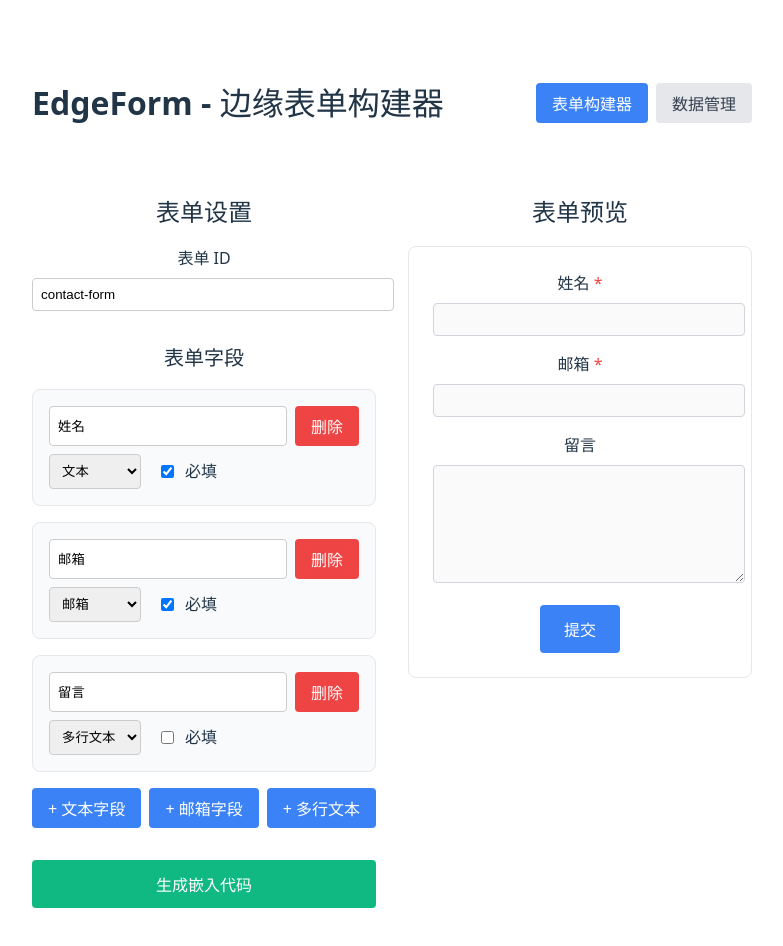
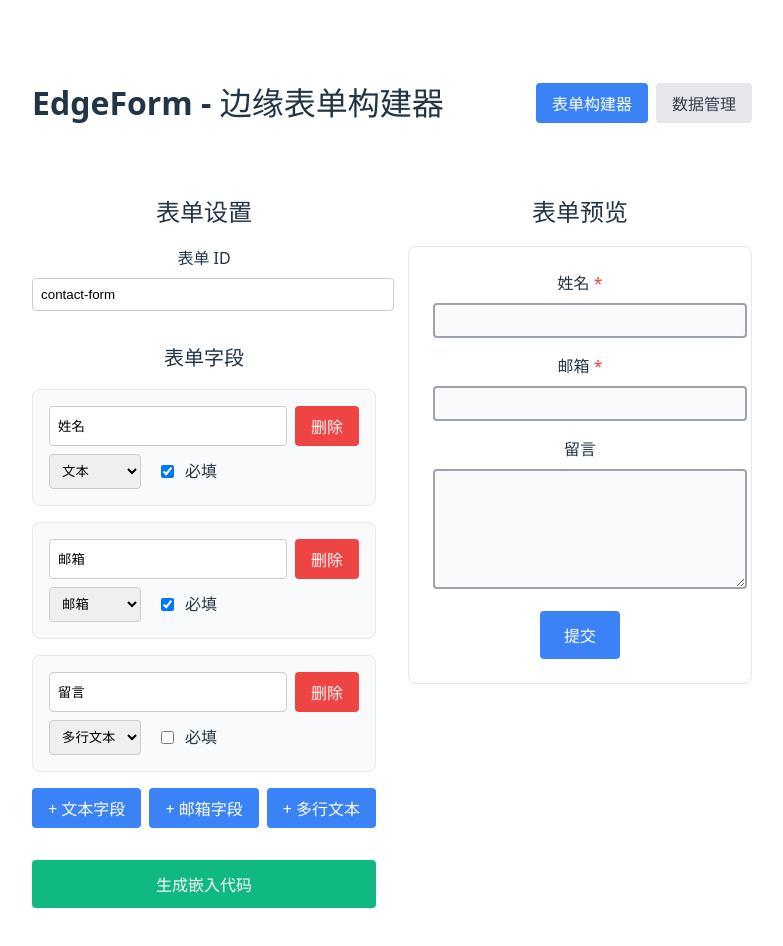
Before and after one commit to nike022/edge-form, a React (Vite) app: page / in a window 1280 px wide. Shown: the top 946 px of the page, without its empty margins (248-1031 px from the left). Built offline with nearby package versions, Linux system fonts and the light colour scheme.

Commit message:
更新 App.tsx

```diff
--- a/src/App.tsx
+++ b/src/App.tsx
@@ -261,13 +261,13 @@ function App() {
                 </label>
                 {field.type === 'textarea' ? (
                   <textarea
-                    style={{ width: '100%', padding: '0.5rem', border: '1px solid #d1d5db', borderRadius: '4px', minHeight: '100px' }}
+                    style={{ width: '100%', padding: '0.5rem', border: '2px solid #9ca3af', borderRadius: '4px', minHeight: '100px', backgroundColor: '#f9fafb' }}
                     disabled
                   />
                 ) : (
                   <input
                     type={field.type}
-                    style={{ width: '100%', padding: '0.5rem', border: '1px solid #d1d5db', borderRadius: '4px' }}
+                    style={{ width: '100%', padding: '0.5rem', border: '2px solid #9ca3af', borderRadius: '4px', backgroundColor: '#f9fafb' }}
                     disabled
                   />
                 )}
```
